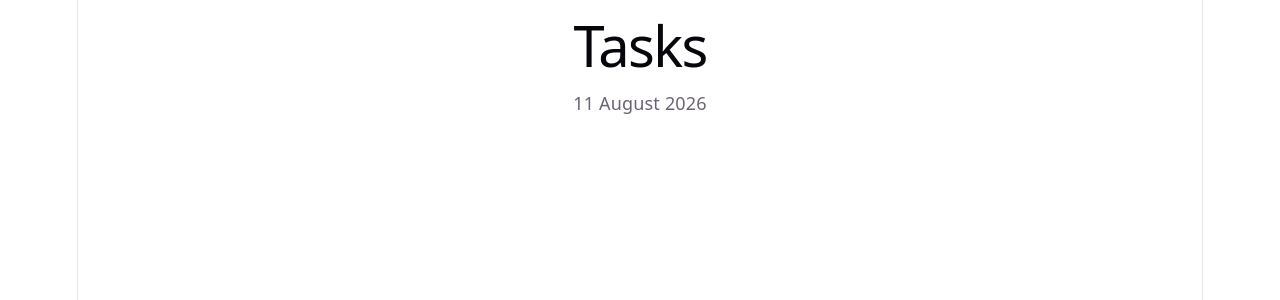
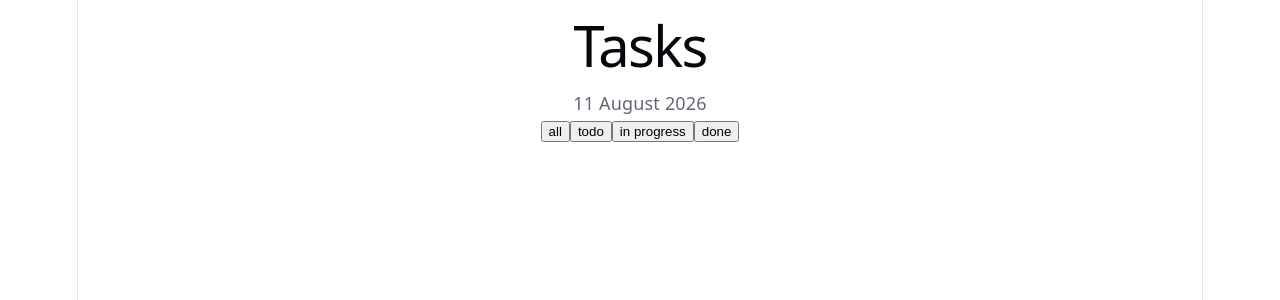
Before and after one commit to pavelelyutin/todo_list, a React (Vite) app: page / in a window 1280 px wide. Shown: the top 300 px of the page. Built offline with nearby package versions, Linux system fonts and the light colour scheme.

Commit message:
add TodoTabs component

```diff
--- a/src/features/todo/Todo.jsx
+++ b/src/features/todo/Todo.jsx
@@ -1,9 +1,11 @@
 import TodoHeader from "./components/TodoHeader";
+import TodoTabs from "./components/TodoTabs";
 
 function ToDo() {
     return (
         <main>
             <TodoHeader title="Tasks" date="11 August 2026" />
+            <TodoTabs />
         </main>
     );
 }
--- /dev/null
+++ b/src/features/todo/components/TodoTabs.jsx
@@ -0,0 +1,30 @@
+const tabs = [
+    {
+        id: 'all',
+        label: 'all',
+    },
+    {
+        id: 'todo',
+        label: 'todo',
+    },
+    {
+        id: 'in-progress',
+        label: 'in progress',
+    },
+    {
+        id: 'done',
+        label: 'done',
+    },
+];
+
+function TodoTabs() {
+  return (
+    <div>
+      {tabs.map((tab) => (
+        <button key={tab.id}>{tab.label}</button>
+      ))}
+    </div>
+  );
+}
+
+export default TodoTabs;
```
